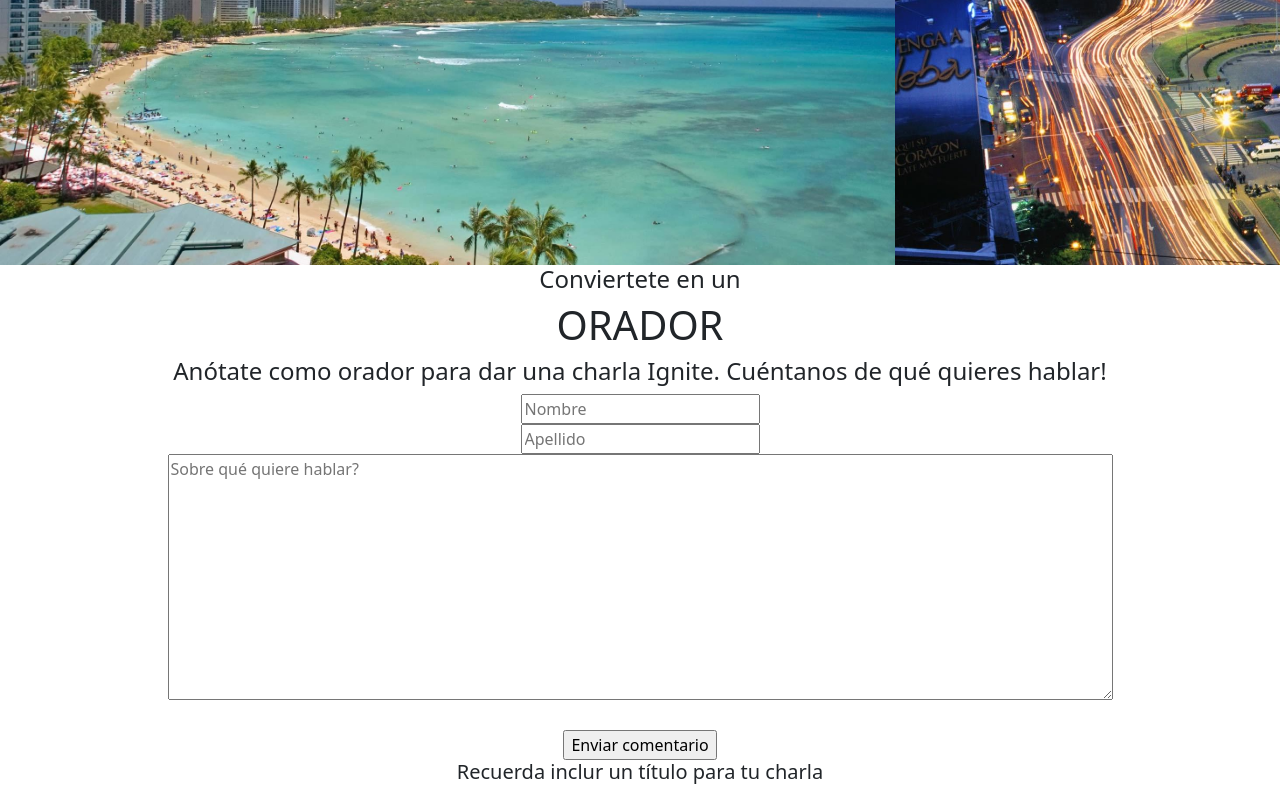
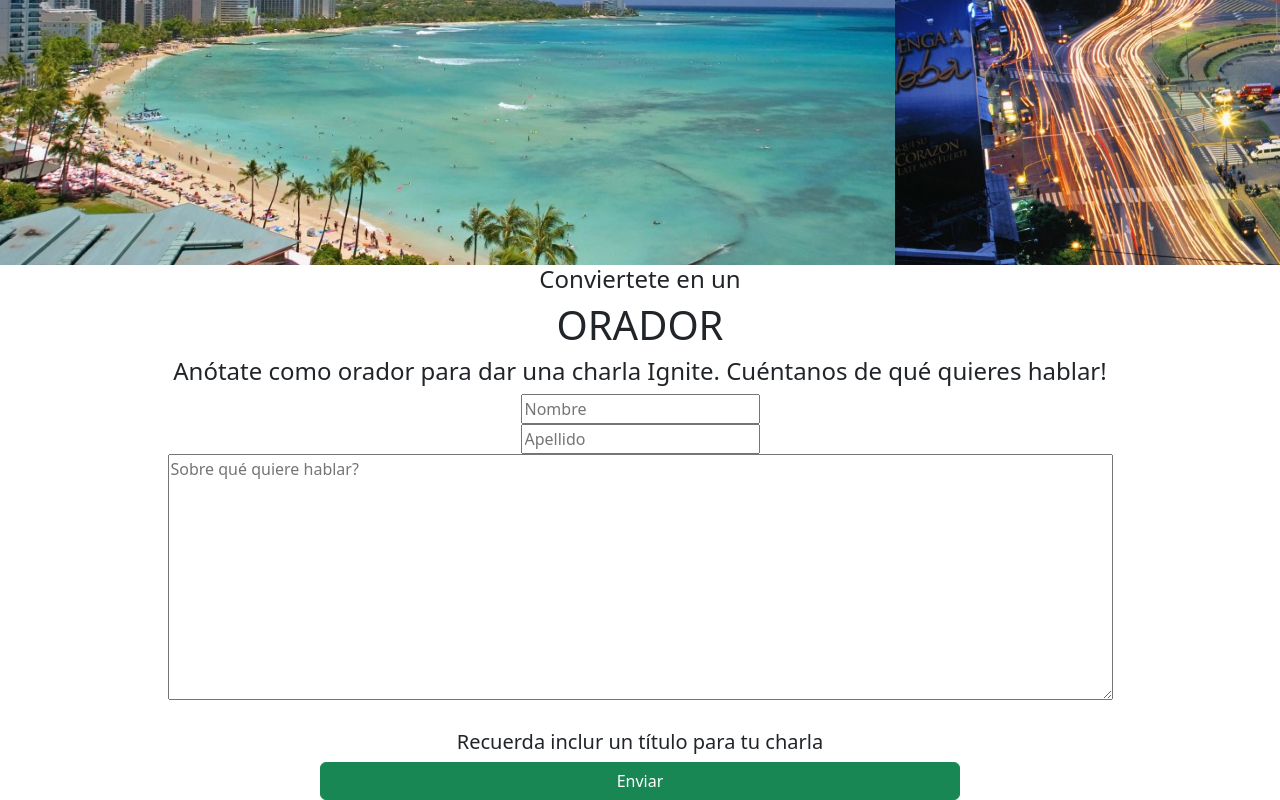
Before and after one commit to Deny77/TP_Integrador_Front, a plain HTML site: page index.html in a window 1280 px wide. Shown: the part 1818-2618 px from the top of the page. Drawn offline with nearby package versions, Linux system fonts and the light colour scheme.

Commit message:
Add files via upload

```diff
--- a/index.html
+++ b/index.html
@@ -103,13 +103,17 @@
     <!-- Formulario   -->
 
     <div class="text-center">
+
         <input type="text" required placeholder="Nombre" name="nombreUsuario" id="inputNombre"><br>
 
         <input type="text" required placeholder="Apellido" name="apellidoUsuario" id="inputApellido"><br>
 
         <textarea rows="10" cols="100" required placeholder="Sobre qué quiere hablar?"></textarea><br><br>
-        <input type="submit" value="Enviar comentario" >
         <h5>Recuerda inclur un título para tu charla</h5>
+        <div class="d-grid gap-2 col-6 mx-auto">
+          <button class="btn btn-success" type="button">Enviar</button>
+
+        </div>
      </div>
 
 <script src="https://cdn.jsdelivr.net/npm/bootstrap@5.3.2/dist/js/bootstrap.bundle.min.js" integrity="sha384-C6RzsynM9kWDrMNeT87bh95OGNyZPhcTNXj1NW7RuBCsyN/o0jlpcV8Qyq46cDfL" crossorigin="anonymous"></script>
```
